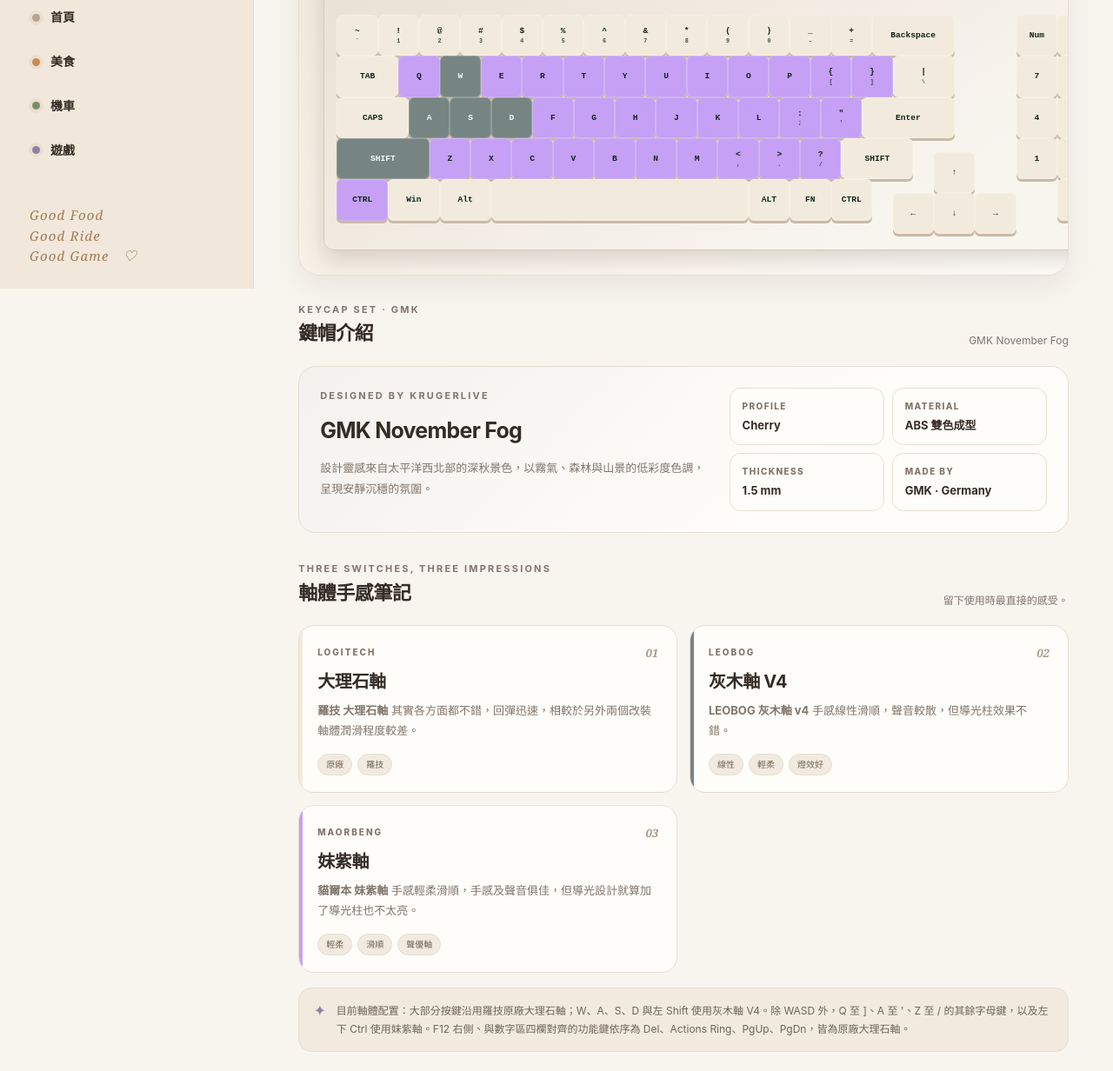
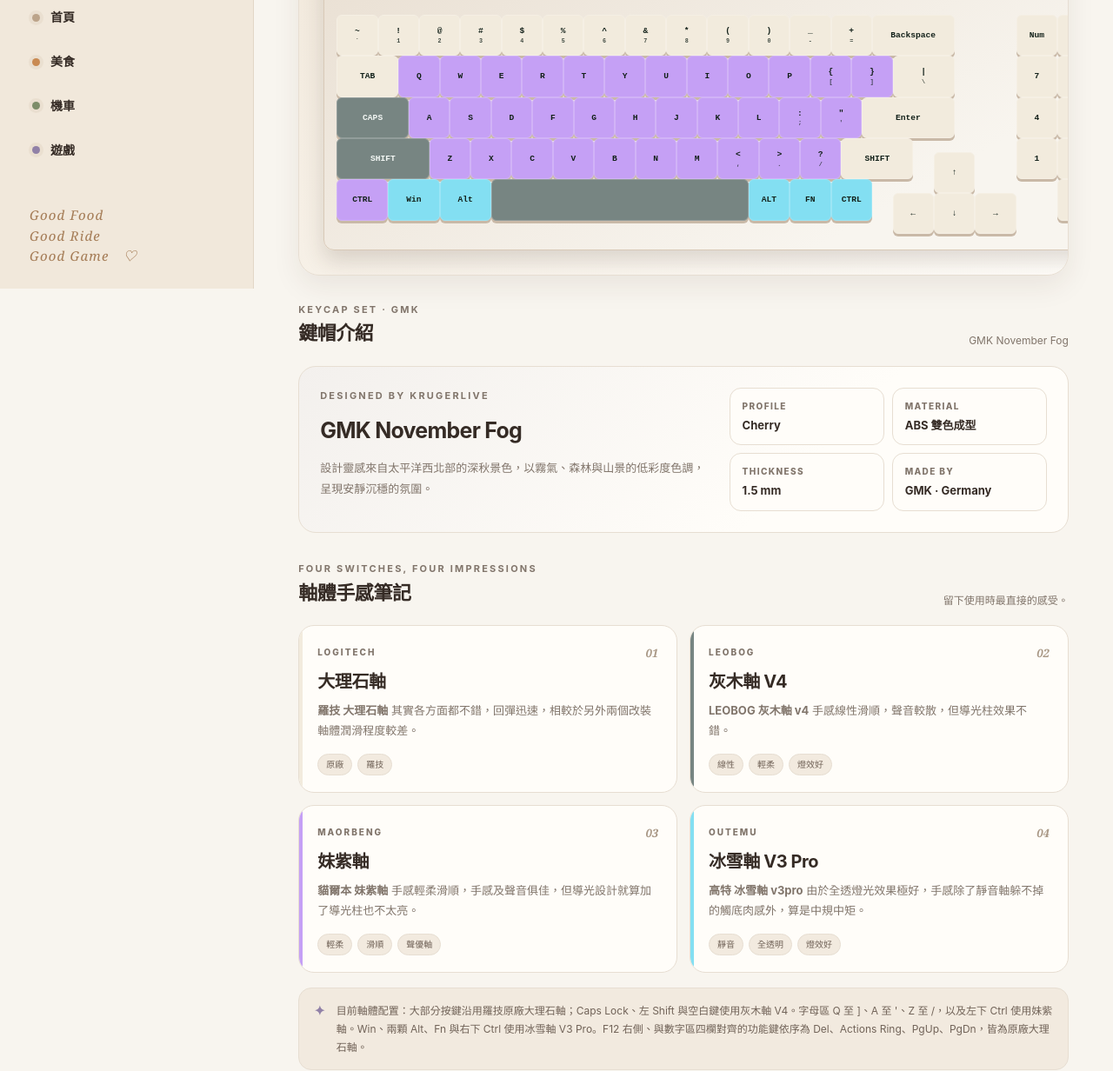
Before and after one commit to M0CHi-Fuwa/M0CHi-Fuwa.github.io, a plain HTML site: page gaming/keyboard.html in a window 1280 px wide. Shown: the part 468-1700 px from the top of the page at 87% size. Drawn offline with Linux system fonts and the light colour scheme.

Commit message:
Add files via upload
修改鍵盤配置

```diff
--- a/assets/keyboard-map.js
+++ b/assets/keyboard-map.js
@@ -88,8 +88,11 @@
   assign('/', 'purple', 0); // Main keyboard slash; leave numpad division Marble.
   assign('.', 'purple', 0); // Main keyboard period; leave numpad decimal Marble.
   assign('Shift', 'graywood', 0); // Left Shift
-  ['W', 'A', 'S', 'D'].forEach((keyName) => assign(keyName, 'graywood'));
+  assign('Caps', 'graywood');
+  assign('Space', 'graywood');
   assign('Ctrl', 'purple', 0); // Left Ctrl
+  ['Win', 'Alt', 'Fn'].forEach((keyName) => assign(keyName, 'ice'));
+  assign('Ctrl', 'ice', 1); // Right Ctrl
 
   function placeTooltip(x, y) {
     tooltip.classList.add('is-visible');
--- a/gaming/keyboard.html
+++ b/gaming/keyboard.html
@@ -4,7 +4,7 @@
 <meta charset="utf-8">
 <meta name="viewport" content="width=device-width, initial-scale=1">
 <meta name="theme-color" content="#07110f">
-<meta name="description" content="牛奶麻糬的 Logitech Alto Keys K98M 鍵盤、GMK November Fog 鍵帽與三種軸體手感紀錄。">
+<meta name="description" content="牛奶麻糬的 Logitech Alto Keys K98M 鍵盤、GMK November Fog 鍵帽與四種軸體手感紀錄。">
 <title>鍵盤軸體｜牛奶麻糬</title>
 <link rel="icon" type="image/png" sizes="512x512" href="../images/icon.png">
 <link rel="apple-touch-icon" href="../images/icon.png">
@@ -54,14 +54,14 @@
 </style>
 <meta property="og:type" content="website">
 <meta property="og:title" content="鍵盤軸體｜牛奶麻糬">
-<meta property="og:description" content="牛奶麻糬的 Logitech Alto Keys K98M 鍵盤、GMK November Fog 鍵帽與三種軸體手感紀錄。">
+<meta property="og:description" content="牛奶麻糬的 Logitech Alto Keys K98M 鍵盤、GMK November Fog 鍵帽與四種軸體手感紀錄。">
 <meta property="og:image" content="https://m0chi-fuwa.github.io/images/og-home.png">
 <meta property="og:image:width" content="1200">
 <meta property="og:image:height" content="630">
 <meta property="og:image:alt" content="牛奶麻糬個人網站首頁，包含美食、機車與遊戲分類">
 <meta name="twitter:card" content="summary_large_image">
 <meta name="twitter:title" content="鍵盤軸體｜牛奶麻糬">
-<meta name="twitter:description" content="牛奶麻糬的 Logitech Alto Keys K98M 鍵盤、GMK November Fog 鍵帽與三種軸體手感紀錄。">
+<meta name="twitter:description" content="牛奶麻糬的 Logitech Alto Keys K98M 鍵盤、GMK November Fog 鍵帽與四種軸體手感紀錄。">
 <meta name="twitter:image" content="https://m0chi-fuwa.github.io/images/og-home.png">
 </head>
 <body>
@@ -85,7 +85,7 @@
   <nav class="breadcrumb" aria-label="目前位置"><a href="games.html">遊戲與配備</a><span aria-hidden="true">›</span><span aria-current="page">鍵盤軸體</span></nav>
   <div class="topline"><span class="eyebrow">MILK MOCHI'S LITTLE WORLD</span><span class="top-tag">KEYBOARD NOTES</span></div>
   <section class="keyboard-intro">
-    <div class="keyboard-copy"><div class="page-label">LOGITECH ALTO KEYS K98M · SWITCH NOTES</div><h2>同一把鍵盤，<br>三種手感風景。</h2><p>依照目前的改裝配置標示每顆按鍵；移到鍵盤上即可查看目前使用的軸體。</p></div>
+    <div class="keyboard-copy"><div class="page-label">LOGITECH ALTO KEYS K98M · SWITCH NOTES</div><h2>同一把鍵盤，<br>四種手感風景。</h2><p>依照目前的改裝配置標示每顆按鍵；移到鍵盤上即可查看目前使用的軸體。</p></div>
     <div class="keyboard-art"><div class="keyboard-workbench"><div class="keyboard-device" aria-label="Logitech Alto Keys K98M 98 鍵配列互動示意"><div class="keyboard-face" aria-label="Logitech Alto Keys K98M 互動鍵盤配置"></div></div></div></div><div class="key-hover-label" role="status" aria-live="polite"></div>
   </section>
   <section aria-labelledby="keycap-title">
@@ -100,13 +100,14 @@
       </dl>
     </article>
   </section>
-  <section aria-labelledby="switches-title"><div class="section-head"><div><div class="eyebrow">THREE SWITCHES, THREE IMPRESSIONS</div><h3 id="switches-title">軸體手感筆記</h3></div><p>留下使用時最直接的感受。</p></div>
+  <section aria-labelledby="switches-title"><div class="section-head"><div><div class="eyebrow">FOUR SWITCHES, FOUR IMPRESSIONS</div><h3 id="switches-title">軸體手感筆記</h3></div><p>留下使用時最直接的感受。</p></div>
     <div class="switch-grid">
       <article class="switch-card" data-axis-card="marble" style="--switch-color:#F2EBDD"><div class="switch-maker"><span>Logitech</span><span class="switch-index">01</span></div><h3>大理石軸</h3><p><strong>羅技 大理石軸</strong> 其實各方面都不錯，回彈迅速，相較於另外兩個改裝軸體潤滑程度較差。</p><div class="feel"><span>原廠</span><span>羅技</span></div></article>
       <article class="switch-card" data-axis-card="graywood" style="--switch-color:#778582"><div class="switch-maker"><span>LEOBOG</span><span class="switch-index">02</span></div><h3>灰木軸 V4</h3><p><strong>LEOBOG 灰木軸 v4</strong> 手感線性滑順，聲音較散，但導光柱效果不錯。</p><div class="feel"><span>線性</span><span>輕柔</span><span>燈效好</span></div></article>
       <article class="switch-card" data-axis-card="purple" style="--switch-color:#C5A0F5"><div class="switch-maker"><span>Maorbeng</span><span class="switch-index">03</span></div><h3>妹紫軸</h3><p><strong>貓爾本 妹紫軸</strong> 手感輕柔滑順，手感及聲音俱佳，但導光設計就算加了導光柱也不太亮。</p><div class="feel"><span>輕柔</span><span>滑順</span><span>聲優軸</span></div></article>
+      <article class="switch-card" data-axis-card="ice" style="--switch-color:#83DFF2"><div class="switch-maker"><span>OUTEMU</span><span class="switch-index">04</span></div><h3>冰雪軸 V3 Pro</h3><p><strong>高特 冰雪軸 v3pro</strong> 由於全透燈光效果極好，手感除了靜音軸躲不掉的觸底肉感外，算是中規中矩。</p><div class="feel"><span>靜音</span><span>全透明</span><span>燈效好</span></div></article>
     </div>
-    <div class="keyboard-note"><b aria-hidden="true">✦</b><span>目前軸體配置：大部分按鍵沿用羅技原廠大理石軸；W、A、S、D 與左 Shift 使用灰木軸 V4。除 WASD 外，Q 至 ]、A 至 '、Z 至 / 的其餘字母鍵，以及左下 Ctrl 使用妹紫軸。F12 右側、與數字區四欄對齊的功能鍵依序為 Del、Actions Ring、PgUp、PgDn，皆為原廠大理石軸。</span></div>
+    <div class="keyboard-note"><b aria-hidden="true">✦</b><span>目前軸體配置：大部分按鍵沿用羅技原廠大理石軸；Caps Lock、左 Shift 與空白鍵使用灰木軸 V4。字母區 Q 至 ]、A 至 '、Z 至 /，以及左下 Ctrl 使用妹紫軸。Win、兩顆 Alt、Fn 與右下 Ctrl 使用冰雪軸 V3 Pro。F12 右側、與數字區四欄對齊的功能鍵依序為 Del、Actions Ring、PgUp、PgDn，皆為原廠大理石軸。</span></div>
   </section>
   <footer class="footer"><span>© 牛奶麻糬</span><span>Made with a little warmth ♡</span></footer>
 </main></div>
```
